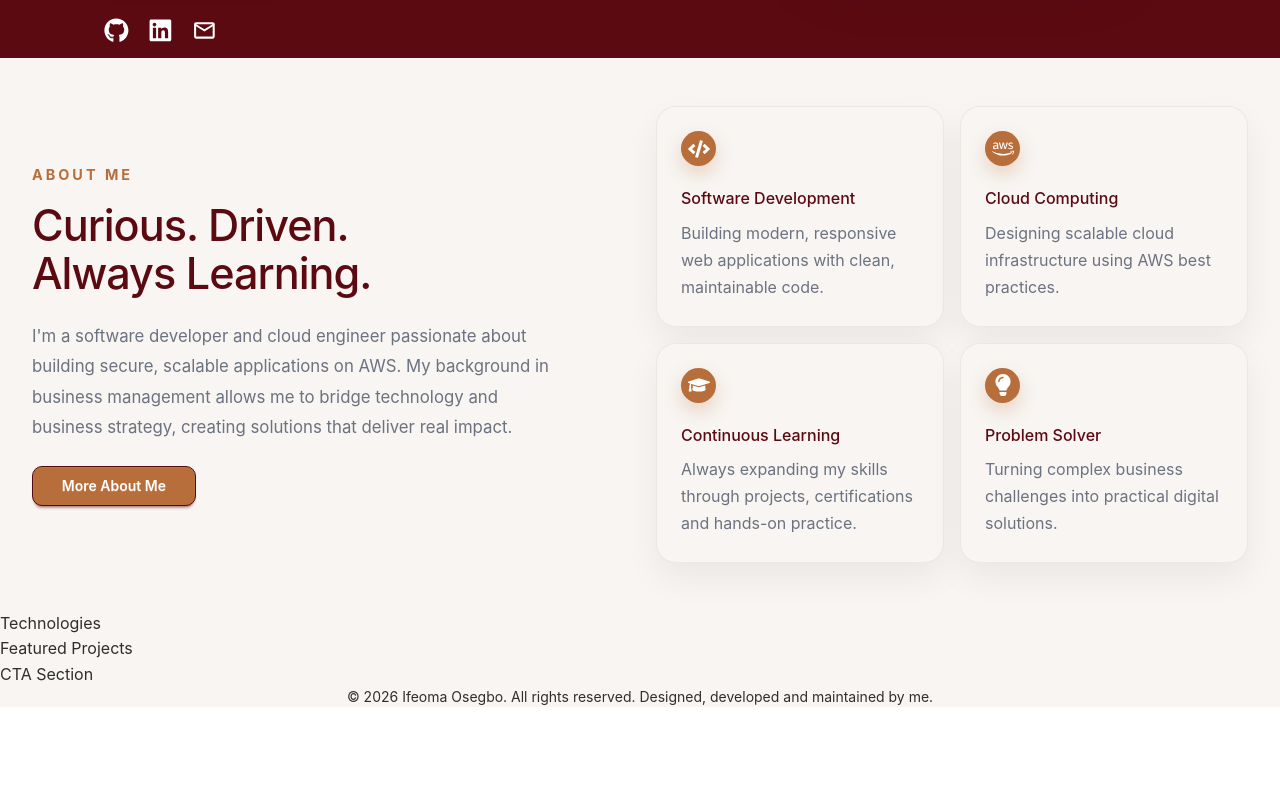
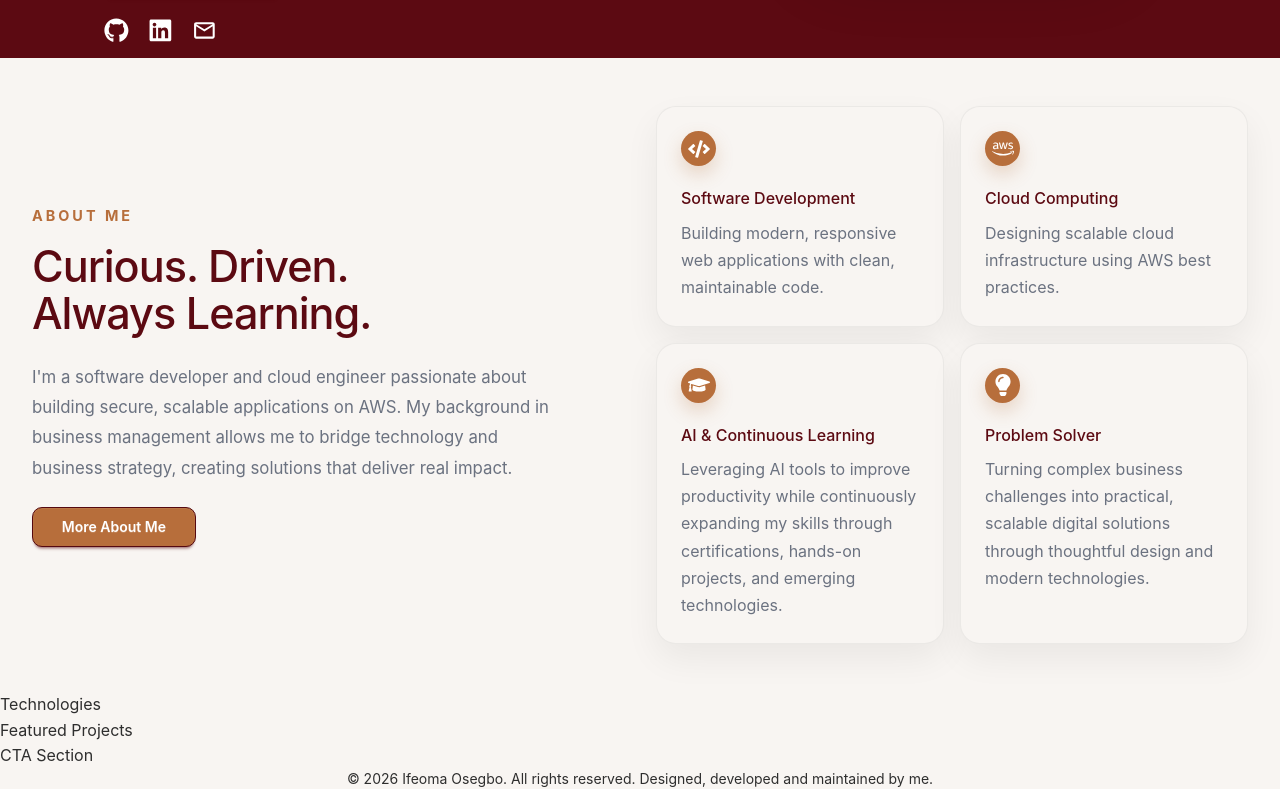
Before and after one commit to Ify-O/portfolio, a React app: page / in a window 1280 px wide. Shown: the part 561-1350 px from the top of the page. Before the commit the page ends 1268 px from the top, so only its background shows below. Built offline with nearby package versions, Linux system fonts and the light colour scheme; the HTML template or start-up script is replaced by a standard one.

Commit message:
Enhance AboutSection with AI focus and improved skill description

```diff
--- a/src/components/sections/home/AboutSection.jsx
+++ b/src/components/sections/home/AboutSection.jsx
@@ -57,11 +57,12 @@ export default function AboutSection() {
             <div className="about-card-icon">
               <FaGraduationCap />{" "}
             </div>
-            <h3>Continuous Learning</h3>
+            <h3>AI & Continuous Learning</h3>
 
             <p>
-              Always expanding my skills through projects, certifications and
-              hands-on practice.
+              Leveraging AI tools to improve productivity while continuously
+              expanding my skills through certifications, hands-on projects, and
+              emerging technologies.
             </p>
           </div>
 
@@ -72,8 +73,9 @@ export default function AboutSection() {
             <h3>Problem Solver</h3>
 
             <p>
-              Turning complex business challenges into practical digital
-              solutions.
+              Turning complex business challenges into practical, scalable
+              digital solutions through thoughtful design and modern
+              technologies.
             </p>
           </div>
         </div>
```
